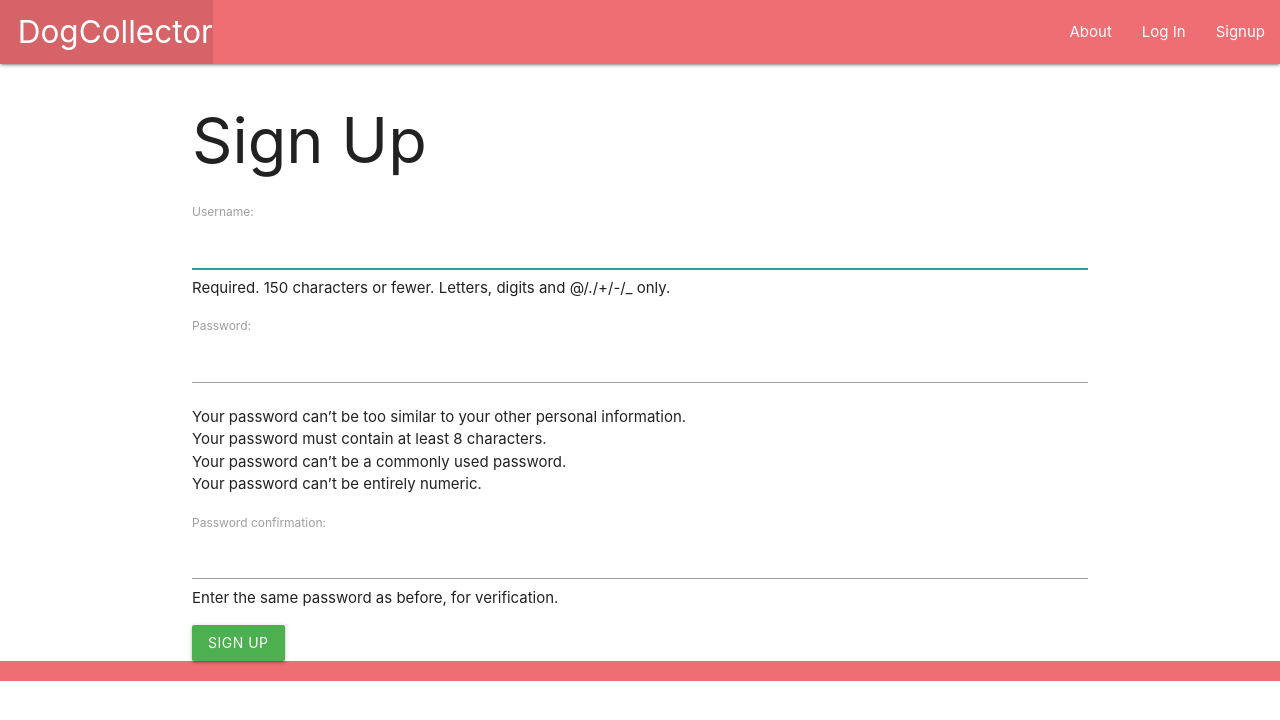
After one commit to fvences92/dogcollector92, a Django app: page /accounts/signup/ in a window 1280 px wide. The commit adds this page. Shown: the top 720 px of the page. Run offline with Django 4.2, Linux system fonts and the light colour scheme.

Commit message:
tracking updated

```diff
--- a/dogCollector92/settings.py
+++ b/dogCollector92/settings.py
@@ -118,6 +118,10 @@ USE_TZ = True
 
 STATIC_URL = 'static/'
 
+
+LOGIN_REDIRECT_URL = '/cats/'
+LOGOUT_REDIRECT_URL = '/'
+
 # Default primary key field type
 # https://docs.djangoproject.com/en/4.0/ref/settings/#default-auto-field
 
--- a/main_app/models.py
+++ b/main_app/models.py
@@ -1,6 +1,7 @@
 
 from django.db import models
 from django.urls import reverse
+from django.contrib.auth.models import User
 
 MEALS = (
     ('B', 'Breakfast'),
@@ -23,6 +24,7 @@ class Dog(models.Model):
     description = models.TextField(max_length=250)
     age = models.IntegerField()
     toys = models.ManyToManyField(Toy)
+    user = models.ForeignKey(User, on_delete=models.CASCADE, default=2)
     # changes to instance methods do not require re-generation / running of migrations
 
     def __str__(self):
--- a/main_app/templates/base.html
+++ b/main_app/templates/base.html
@@ -26,10 +26,16 @@
                 </ul>
                 <ul class="right">
                     <li><a href="{% url 'about' %}">About</a></li>
+                    {% if user.is_authenticated %}
+                    <li><a href="{% url 'toys_create' %}">Add a Toy</a></li>
+                    <li><a href="{% url 'toys_index' %}">View All Toys</a></li>
+                    <li><a href="{% url 'dogs_create' %}">Add a Dog</a></li>
                     <li><a href="{% url 'index' %}">View All My Dogs</a></li>
-                    <li><a href="{% url 'dogs_create' %}">Add a Dog</a></li>
-                    <li><a href="{% url 'toys_create' %}">Add a Toy</a></li>
-                    <li><a href="{% url 'toys_index' %}">View All My Toys</a></li>
+                    <li><a href="{% url 'logout' %}">Log Out</a></li>
+                    {% else %}
+                    <li><a href="{% url 'login' %}">Log In</a></li>
+                    <li><a href="{% url 'signup' %}">Signup</a></li>
+                    {% endif %}
                 </ul>
             </div>
         </nav>
--- /dev/null
+++ b/main_app/templates/registration/signup.html
@@ -0,0 +1,17 @@
+{% extends 'base.html' %}
+
+{% block content %}
+
+<h1>Sign Up</h1>
+
+{% if error %}
+<p class="red-text">{{ error.capitalize }}</p>
+{% endif %}
+
+<form action="{% url 'signup' %}"" method="POST">
+  {% csrf_token %}
+  {{ form.as_p }}
+  <input type="submit" value="Sign up" class="btn green" />
+</form>
+
+{% endblock %}
--- a/main_app/urls.py
+++ b/main_app/urls.py
@@ -18,4 +18,5 @@ urlpatterns = [
     path('toys/<int:pk>/delete/', views.ToyDelete.as_view(), name='toys_delete'),
     path('dogs/<int:dog_id>/assoc_toy/<int:toy_id>/',views.assoc_toy, name='assoc_toy'),
     path('dogs/<int:dog_id>/add_photo/', views.add_photo, name='add_photo'),
+    path('accounts/signup/', views.signup, name='signup'),
 ]
--- /dev/null
+++ b/main_app/views.py
@@ -0,0 +1,157 @@
+from django.shortcuts import render, redirect
+from django.views.generic import ListView
+from django.views.generic.detail import DetailView
+from django.views.generic.edit import CreateView, UpdateView, DeleteView
+from django.contrib.auth.forms import UserCreationForm
+from django.contrib.auth.decorators import login_required
+from django.contrib.auth.mixins import LoginRequiredMixin
+from django.contrib.auth import login
+from .models import Dog, Toy, Photo
+from .forms import FeedingForm
+import boto3
+import uuid
+
+
+# environment variables
+S3_BASE_URL = 'https://s3.us-east-1.amazonaws.com/'
+BUCKET = 'dogcollector92'
+
+# Create your views here.
+
+def signup(request):
+    # handle POST Requests (signing up)
+    error_message = ''
+    if request.method == 'POST':
+        form = UserCreationForm(request.POST) # <= fills out the form with the form values from the request
+        # validate form inputs
+        if form.is_valid():
+            # save the new user to the database
+            user = form.save()
+            # log the user in
+            login(request, user)
+            # redirect the user to the cats index
+            return redirect('index')
+        else:
+        # if the user form is invalid - show an error message
+            error_message = 'invalid credentials - please try again'
+    # handle GET Requests (navigating the user to the signup page)
+    # present the user with a fresh signup form
+    form = UserCreationForm()
+    context = {'form': form, 'error': error_message }
+    return render(request, 'registration/signup.html', context)
+
+def home(request):
+    return render(request, 'home.html')
+
+
+def about(request):
+    return render(request, 'about.html')
+
+@login_required
+def dogs_index(request):
+    dogs = Dog.objects.all()
+    return render(request, 'dogs/index.html', {'dogs': dogs})
+
+# update this view function
+
+@login_required
+def dogs_detail(request, dog_id):
+    dog = Dog.objects.get(id=dog_id)
+    if dog.user._id != request.user.id:
+        return redirect ('index')
+    # instantiate FeedingForm to be rendered in the template
+    feeding_form = FeedingForm()
+
+    # displaying unassociated toys
+    toys_dog_doesnt_have = Toy.objects.exclude(
+        id__in=dog.toys.all().values_list('id'))
+
+    return render(request, 'dogs/detail.html', {
+        # include the dog and feeding_form in the context
+        'dog': dog,
+        'feeding_form': feeding_form,
+        'toys': toys_dog_doesnt_have
+    })
+
+@login_required
+def add_feeding(request, dog_id):
+    form = FeedingForm(request.POST)
+    if form.is_valid():
+        new_feeding = form.save(commit=False)
+        new_feeding.dog_id = dog_id
+        new_feeding.save()
+    return redirect('detail', dog_id=dog_id)
+
+@login_required
+def assoc_toy(request, dog_id, toy_id):
+    # Note that you can pass a toy's id instead of the whole object
+    Dog.objects.get(id=dog_id).toys.add(toy_id)
+    return redirect('detail', dog_id=dog_id)
+
+@login_required
+def add_photo(request, dog_id):
+    photo_file = request.FILES.get('photo_file', None)
+    if photo_file:
+        s3 = boto3.client('s3', aws_access_key_id='',
+                          aws_secret_access_key='')
+        # need a unique "key" for S3 / needs image file extension too
+        key = uuid.uuid4().hex[:6] + photo_file.name[photo_file.name.rfind('.'):]
+        # just in case something goes wrong
+        try:
+            s3.upload_fileobj(photo_file, BUCKET, key)
+            # build the full url string
+            url = f"{S3_BASE_URL}{BUCKET}/{key}"
+            # we can assign to dog_id or dog (if you have a dog object)
+            photo = Photo(url=url, dog_id=dog_id)
+            photo.save()
+        except Exception as error:
+            print('***********************')
+            print(error)
+            print('An error occurred uploading file to S3')
+            print('***********************')
+    return redirect('detail', dog_id=dog_id)
+
+
+class DogCreate(CreateView):
+    model = Dog
+    fields = ('name', 'breed', 'description', 'age')
+
+    def form_valid(self, form):
+        form.instance.user = self.request.user
+        return super().form_valid(form)
+    # success_url = '/dogs/'
+
+
+class DogUpdate(LoginRequiredMixin, UpdateView):
+    model = Dog
+    fields = ('breed', 'description', 'age')
+
+
+class DogDelete(LoginRequiredMixin, DeleteView):
+    model = Dog
+    success_url = '/dogs/'
+
+
+class ToyCreate(LoginRequiredMixin, CreateView):
+    model = Toy
+    fields = ('name', 'color')
+
+
+class ToyUpdate(LoginRequiredMixin, UpdateView):
+    model = Toy
+    fields = ('name', 'color')
+
+
+class ToyDelete(LoginRequiredMixin, DeleteView):
+    model = Toy
+    success_url = '/toys/'
+
+
+class ToyDetail(LoginRequiredMixin, DetailView):
+    model = Toy
+    template_name = 'toys/detail.html'
+
+
+class ToyList(LoginRequiredMixin, ListView):
+    model = Toy
+    template_name = 'toys/index.html'
```
Also changed, not shown: main_app/templates/registration/login.html (added, +13 -0 lines), main_app/migrations/0002_dog_user.py (added), 2 other files.
